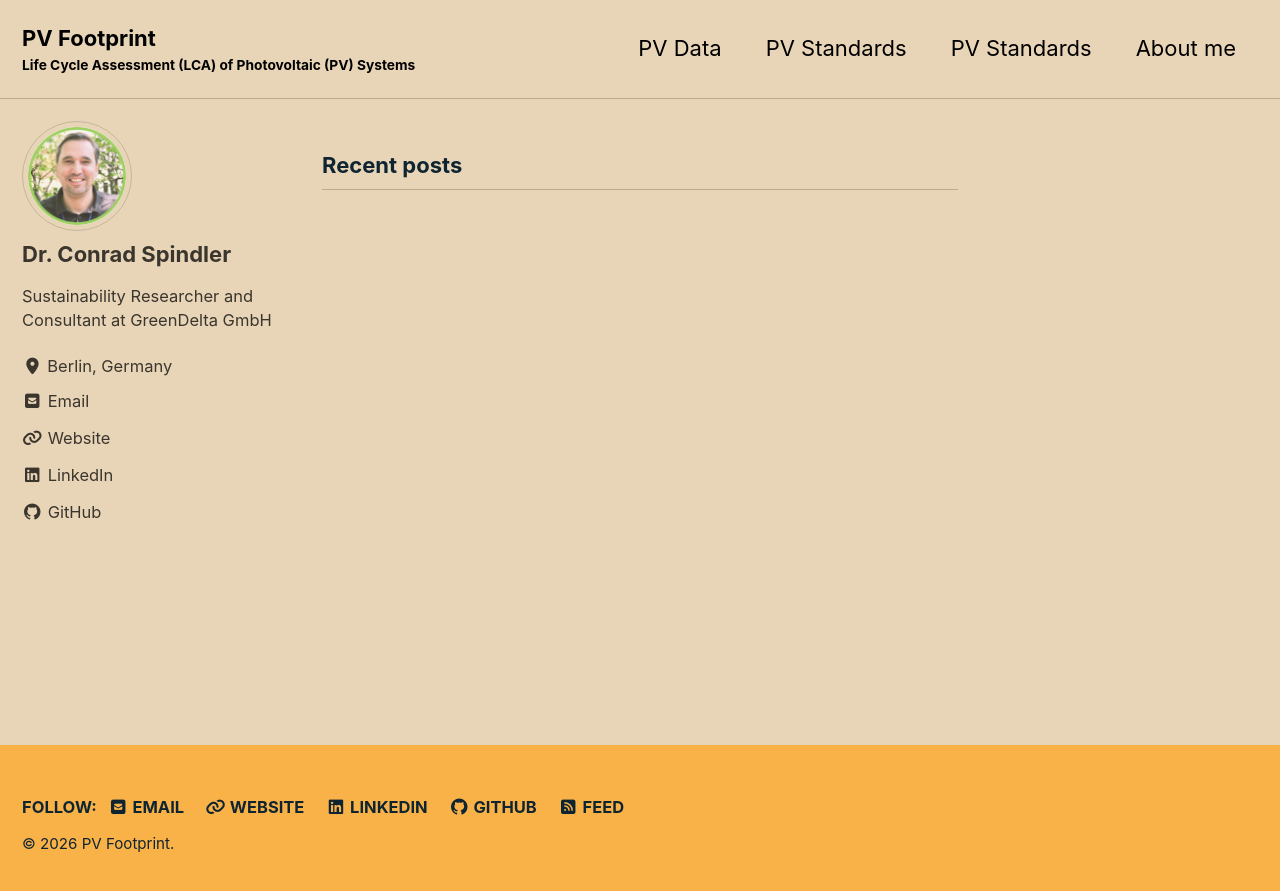
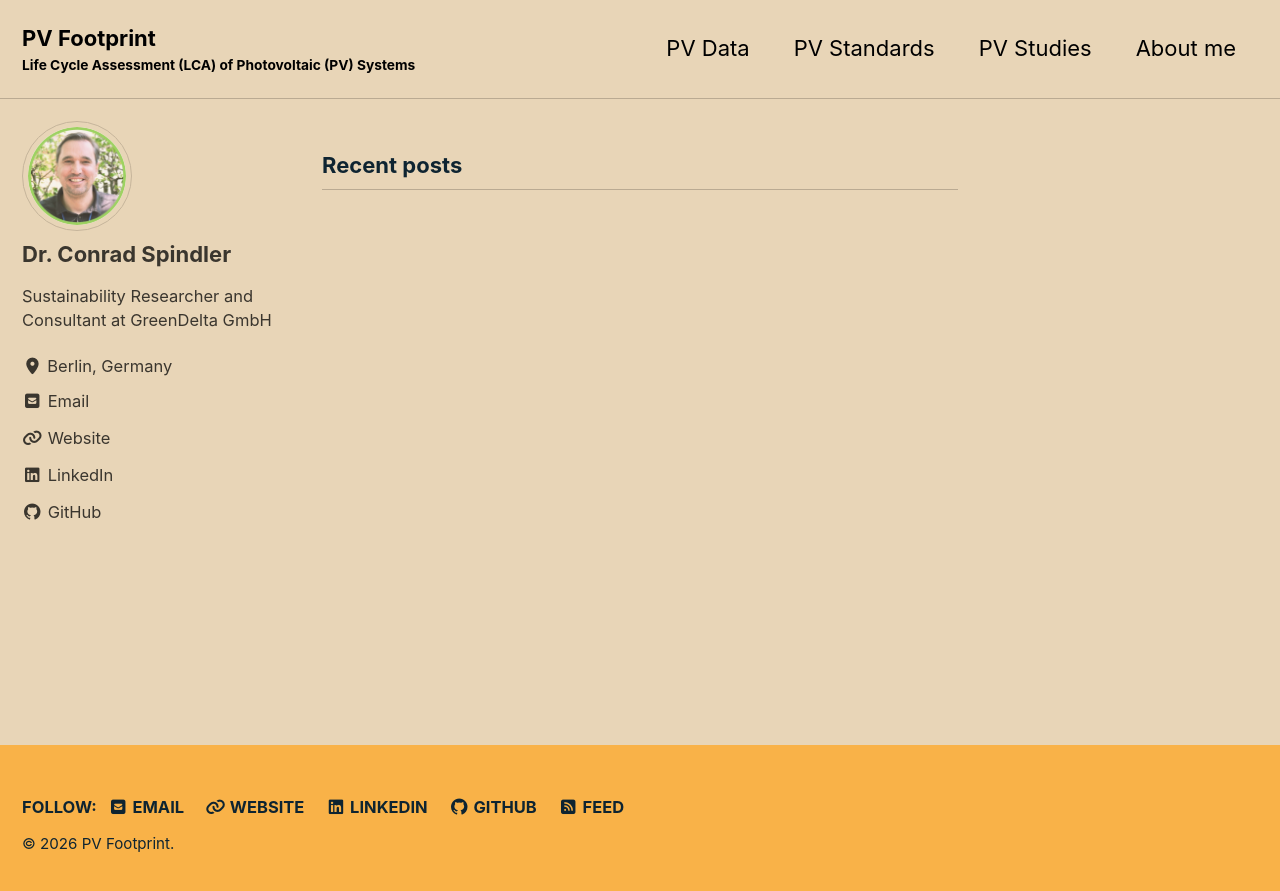
Before and after one commit to conradspindler/pv_footprint, a Jekyll site: the page built from index.html, in a window 1280 px wide. Shown: the top 891 px of the page. Built offline with Jekyll 4.4.1, drawn with Linux system fonts in a browser that asks for light colours; cached includes are drawn as plain includes; the list of posts is cut into pages by our own code.

Commit message:
Fix navigation order and add 'PV Studies' entry

```diff
--- a/_data/navigation.yml
+++ b/_data/navigation.yml
@@ -3,9 +3,9 @@ main:
   - title: "PV Data"
     url: /pv_data/
   - title: "PV Standards"
+    url: /pv_standards/
+  - title: "PV Studies"
     url: /pv_studies/
-  - title: "PV Standards"
-    url: /pv_standards/
   - title: "About me"
     url: https://www.ecolca.com
   # - title: "About"
```
